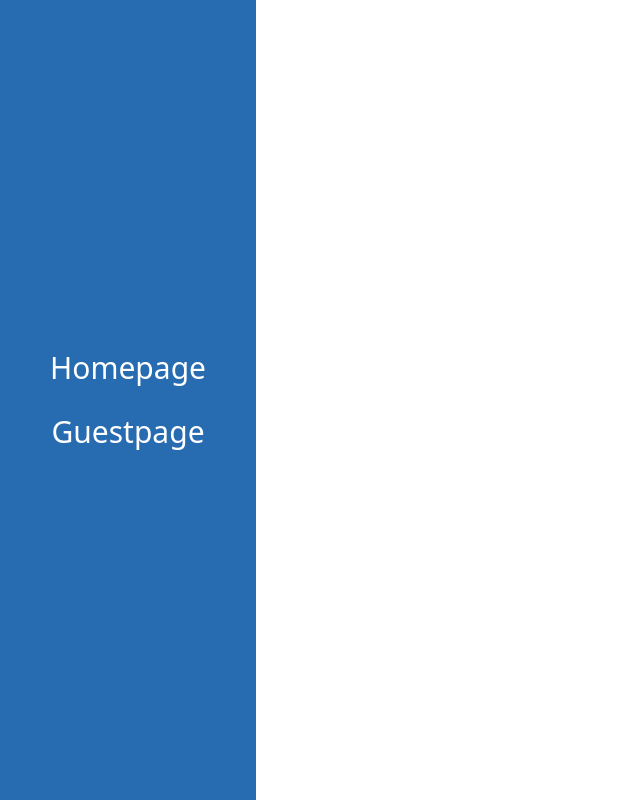
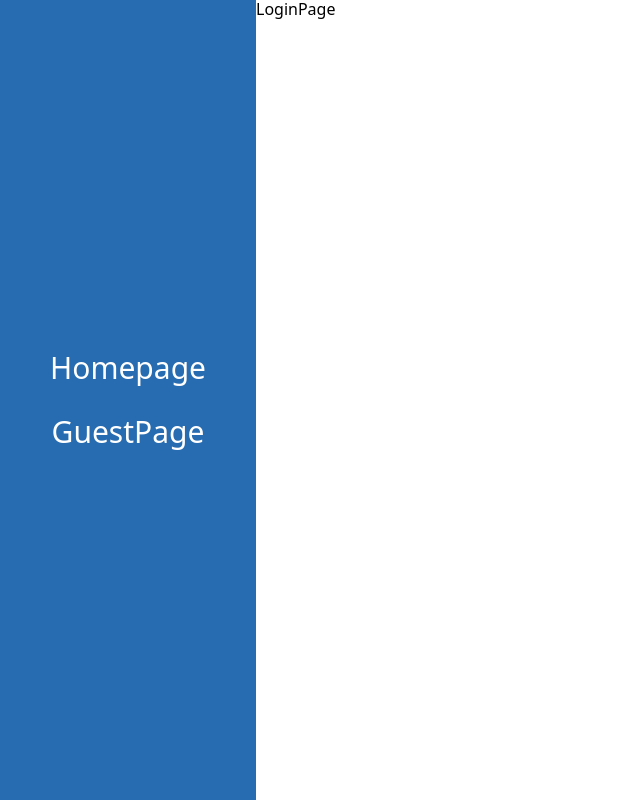
Before and after one commit to dev0x451/employee_mood_frontend, a React (Vite) app: page /sign-in in a window 1280 px wide. Before the commit this address had no page. Shown: the whole page, without its empty margins (0-640 px from the left). Built offline with nearby package versions, Linux system fonts and the light colour scheme.

Commit message:
feat: add ProtectedRoutes Component

```diff
--- a/src/components/App/App.tsx
+++ b/src/components/App/App.tsx
@@ -1,4 +1,4 @@
-import { useState } from 'react'
+import { useState } from 'react';
 import {
   Route,
   Routes,
@@ -8,18 +8,22 @@ import {Navbar} from '../Navbar/Navbar';
 import {Guestpage} from '../Guestpage/Guestpage';
 
 import styles from './app.module.css';
+import {ProtectedRoutes} from "@/components/ProtectedRoutes";
+import LoginPage from "@/components/LoginPage/LoginPage";
 
 export const App = () => {
+
+  const [loggedIn] = useState(false);
 
   return (
     <main className={styles.page}>
       <Navbar/>
       <Routes>
-
-        <Route path='home' element={<Homepage/>}/>
-
-        <Route path='guest' element={<Guestpage/>}/>
-
+        <Route element={<ProtectedRoutes loggedIn={loggedIn} />}>
+          <Route path='home' element={<Homepage/>}/>
+          <Route path='guest' element={<Guestpage/>}/>
+        </Route>
+        <Route path='sign-in' element={<LoginPage/>}/>
       </Routes>
     </main>
   )
--- /dev/null
+++ b/src/components/LoginPage/LoginPage.tsx
@@ -0,0 +1,10 @@
+
+const LoginPage = () => {
+  return (
+    <div>
+      LoginPage
+    </div>
+  );
+};
+
+export default LoginPage;
--- a/src/components/Navbar/Navbar.tsx
+++ b/src/components/Navbar/Navbar.tsx
@@ -1,4 +1,3 @@
-import { useState } from 'react'
 import { NavLink } from 'react-router-dom';
 import styles from './navbar.module.css';
 
@@ -10,7 +9,7 @@ export const Navbar = () => {
           to='/home'>Homepage
         </NavLink>
         <NavLink className={({ isActive, isPending }) => isPending ? `${styles.pendinglink}` : isActive ? `${styles.activelink}` : `${styles.link}`}
-          to='/guest'>Guestpage
+          to='/guest'>GuestPage
         </NavLink>
       </aside>
   )
--- /dev/null
+++ b/src/components/ProtectedRoutes.tsx
@@ -0,0 +1,11 @@
+import { Navigate, Outlet } from 'react-router-dom';
+import React from "react";
+
+interface ProtectedRouteProps {
+  loggedIn: boolean;
+}
+export const ProtectedRoutes: React.FC<ProtectedRouteProps> = ({loggedIn}) => {
+
+  return loggedIn ? <Outlet/> : <Navigate to='/sign-in'/>
+
+}
```
Also changed, not shown: src/components/LoginPage/loginpage.module.css (added).
